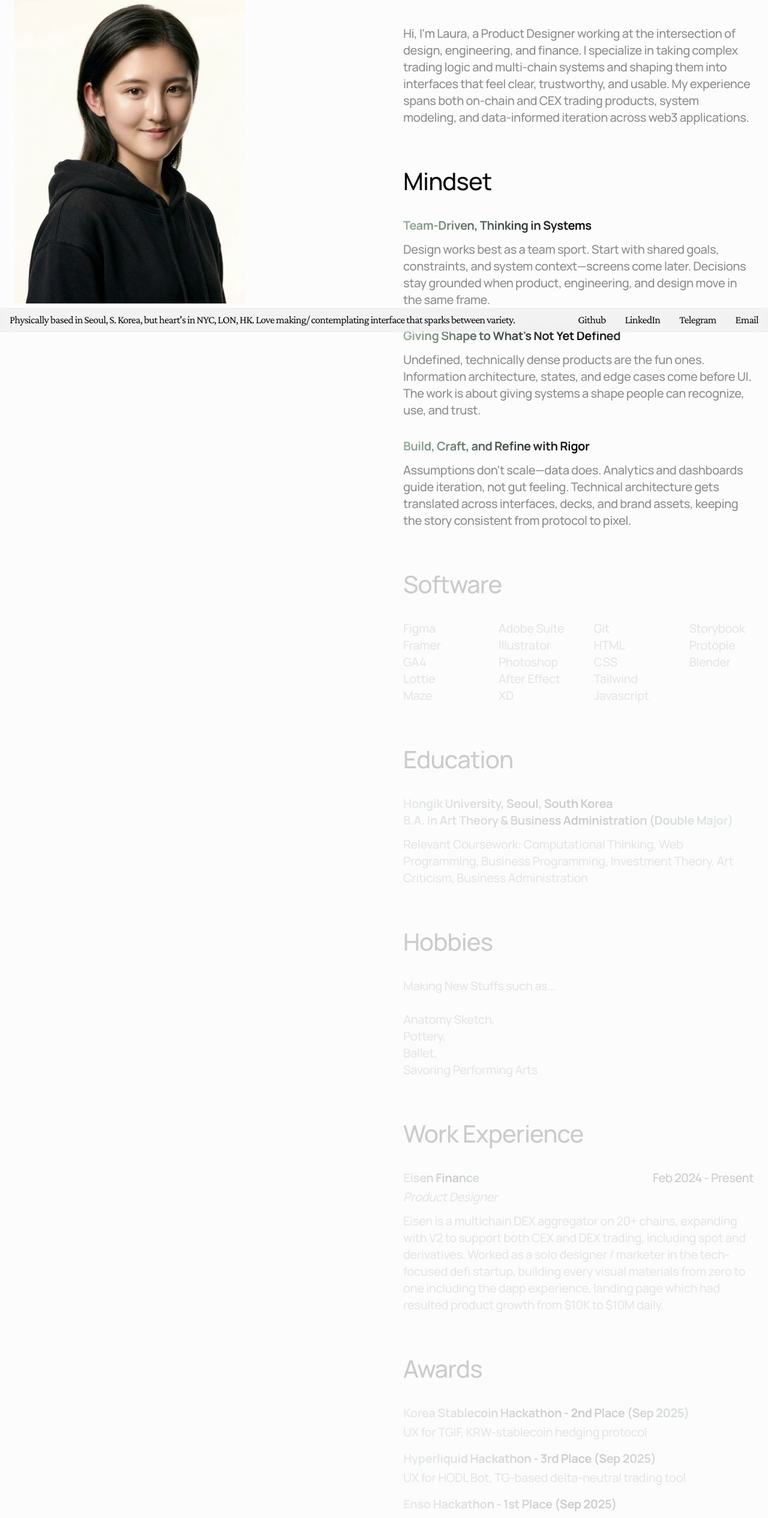
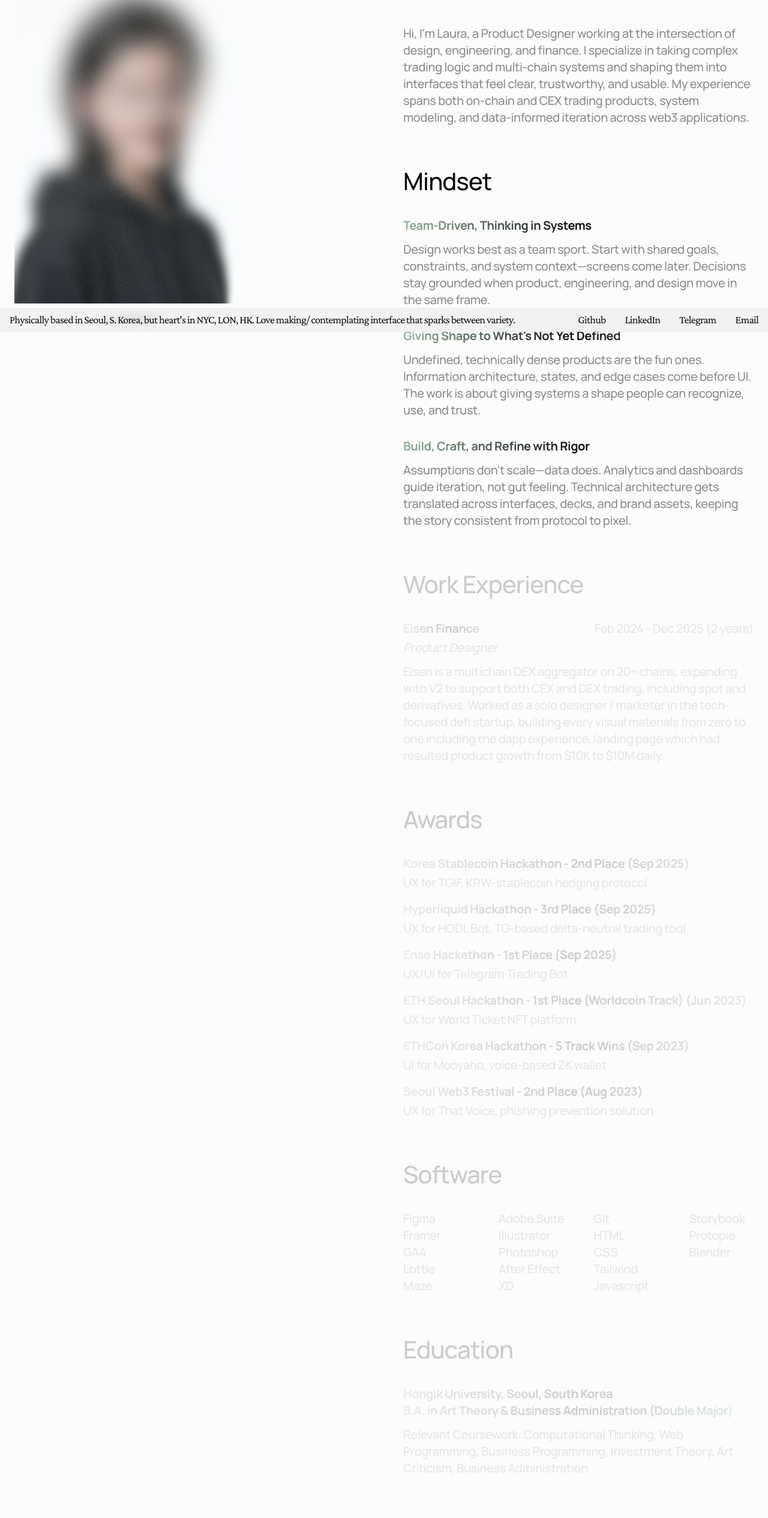
Before and after one commit to HJKUNST/portfolio-website-new, a Next.js app: page /about in a window 1280 px wide. Shown: the part 246-2777 px from the top of the page at 60% size. Built offline with nearby package versions, Linux system fonts and the light colour scheme.

Commit message:
feat: enhance About Me and Selected Works sections with new animations and image previews

```diff
--- a/src/app/about/page.tsx
+++ b/src/app/about/page.tsx
@@ -1,9 +1,32 @@
-"use client";
-
+import type { Metadata } from "next";
 import { SmoothScrollProvider } from "@/components/SmoothScrollProvider";
 import { SiteNav } from "@/components/layout/SiteNav";
 import { SiteFooter } from "@/components/layout/SiteFooter";
 import { AboutMeSection } from "@/components/sections/AboutMePage";
+
+export const metadata: Metadata = {
+  title: "About Me | Laura HJ Kim",
+  description: "Product Designer at the intersection of design, engineering, and finance.",
+  openGraph: {
+    title: "About Me | Laura HJ Kim",
+    description: "Product Designer at the intersection of design, engineering, and finance.",
+    images: [
+      {
+        url: '/about-me-prev.png',
+        width: 1200,
+        height: 630,
+        alt: 'Laura Heejoo Kim',
+      },
+    ],
+    type: 'website',
+  },
+  twitter: {
+    card: 'summary_large_image',
+    title: "About Me | Laura HJ Kim",
+    description: "Product Designer at the intersection of design, engineering, and finance.",
+    images: ['/about-me-prev.png'],
+  },
+};
 
 export default function AboutPage() {
   return (
--- a/src/app/globals.css
+++ b/src/app/globals.css
@@ -237,3 +237,22 @@ img {
 .custom-scrollbar::-webkit-scrollbar-thumb:hover {
   background: #85ADAF;
 }
+
+/* Photo blur effect */
+.photo-blur-image {
+  transition: filter 0.5s ease, outline 0.5s ease, opacity 0.5s ease;
+  outline: 2px solid transparent;
+  outline-offset: 4px;
+}
+
+/* Preview image (blurred) */
+.photo-blur-container:not(:has(img[src*="about-me-3"])) .photo-blur-image {
+  filter: blur(12px);
+}
+
+/* Actual image (clear) - when hovered or clicked */
+.photo-blur-container:has(img[src*="about-me-3"]) .photo-blur-image {
+  filter: blur(0) !important;
+  outline: 2px solid var(--gray-900);
+  outline-offset: 4px;
+}
--- a/src/components/sections/AboutMePage.tsx
+++ b/src/components/sections/AboutMePage.tsx
@@ -1,9 +1,10 @@
 "use client";
 
 import Image from "next/image";
-import { useEffect, useRef, forwardRef } from "react";
+import { useEffect, useRef, forwardRef, useState } from "react";
 import { getGSAP, ScrollTrigger } from "@/lib/motion/gsap";
 import { prefersReducedMotion } from "@/lib/motion/constants";
+import { ArrowUpIcon } from "@radix-ui/react-icons";
 
 const TitleStyle = {
   fontFamily: "var(--font-manrope), Manrope, sans-serif",
@@ -85,6 +86,18 @@ export const AboutMeSection = () => {
   const leftColRef = useRef<HTMLDivElement>(null);
   const rightColRef = useRef<HTMLDivElement>(null);
   const contentRefs = useRef<(HTMLDivElement | null)[]>([]);
+  const [isHovered, setIsHovered] = useState(false);
+  const [isMobile, setIsMobile] = useState(false);
+
+  // Detect mobile
+  useEffect(() => {
+    const checkMobile = () => {
+      setIsMobile(window.innerWidth < 768);
+    };
+    checkMobile();
+    window.addEventListener("resize", checkMobile);
+    return () => window.removeEventListener("resize", checkMobile);
+  }, []);
 
   useEffect(() => {
     if (prefersReducedMotion()) return;
@@ -213,15 +226,47 @@ export const AboutMeSection = () => {
             ref={(el) => {
               contentRefs.current[0] = el;
             }}
-            className="relative w-full md:w-[25vw] md:min-w-[24rem] aspect-[295/393] mx-auto md:mx-0"
+            className="relative w-full md:w-[25vw] md:min-w-[24rem] mx-auto md:mx-0 group"
           >
+            <div
+              className="relative aspect-[295/393] overflow-hidden photo-blur-container"
+              onMouseEnter={() => !isMobile && setIsHovered(true)}
+              onMouseLeave={() => !isMobile && setIsHovered(false)}
+              onClick={() => isMobile && setIsHovered(!isHovered)}
+            >
+              {/* Preview image (always visible, blurred) */}
+              <Image
+                src="/about-me-prev.png"
+                alt="Laura Heejoo Kim"
+                fill
+                className="object-cover photo-blur-image"
+                style={{
+                  filter: 'blur(12px)',
+                  opacity: isHovered ? 0 : 1,
+                  transition: 'opacity 0.5s ease, filter 0.5s ease, outline 0.5s ease',
+                }}
+                priority
+              />
+              {/* Actual image (fades in on hover) */}
               <Image
                 src="/about-me-3.png"
                 alt="Laura Heejoo Kim"
                 fill
-              className="object-cover"
+                className="object-cover photo-blur-image"
+                style={{
+                  filter: 'blur(0)',
+                  opacity: isHovered ? 1 : 0,
+                  outline: isHovered ? '2px solid var(--gray-900)' : '2px solid transparent',
+                  outlineOffset: '4px',
+                  transition: 'opacity 0.5s ease, filter 0.5s ease, outline 0.5s ease',
+                }}
                 priority
               />
+            </div>
+            <p className="flex items-center justify-center gap-2 mt-4 text-sm opacity-60 group-hover:opacity-100 transition-opacity duration-500">
+              <ArrowUpIcon className="w-4 h-4" />
+              {isMobile ? "Tap Here" : "Hover Here"}
+            </p>
           </div>
         </div>
 
@@ -264,6 +309,103 @@ export const AboutMeSection = () => {
                 <SectionSubtitle>Build, Craft, and Refine with Rigor</SectionSubtitle>
                 <SectionBody>
                   Assumptions don't scale—data does. Analytics and dashboards guide iteration, not gut feeling. Technical architecture gets translated across interfaces, decks, and brand assets, keeping the story consistent from protocol to pixel.
+                </SectionBody>
+              </div>
+            </div>
+          </ContentSection>
+
+          {/* Work Experience Section */}
+          <ContentSection
+            title="Work Experience"
+            ref={(el) => {
+              contentRefs.current[6] = el;
+            }}
+          >
+            <div className="space-y-6">
+              <div>
+                <div className="flex flex-col md:flex-row md:items-start md:justify-between gap-2 mb-3">
+                  <div>
+                    <a
+                      href="https://eisenfinance.com"
+                      target="_blank"
+                      rel="noopener noreferrer"
+                      className="hover:opacity-80 transition-opacity"
+                    >
+                      <h3 className="text-h3-em mb-0" style={subtitleStyle}>
+                        Eisen Finance
+                      </h3>
+                    </a>
+                    <SectionBody className="!mt-1 italic">
+                      Product Designer
+                    </SectionBody>
+                  </div>
+                  <SectionBody className="!text-[var(--gray-300)] md:text-right">
+                    Feb 2024 - Dec 2025 (2 years)
+                  </SectionBody>
+                </div>
+                <div className="space-y-2">
+                  <SectionBody className="list-disc list-inside">
+                    Eisen is a multichain DEX aggregator on 20+ chains, expanding with V2 to support both CEX and DEX trading, including spot and derivatives. Worked as a solo designer / marketer in the tech-focused defi startup, building every visual materials from zero to one including the dapp experience, landing page which had resulted product growth from $10K to $10M daily.
+                  </SectionBody>
+                </div>
+              </div>
+            </div>
+          </ContentSection>
+
+          {/* Awards Section */}
+          <ContentSection
+            title="Awards"
+            ref={(el) => {
+              contentRefs.current[7] = el;
+            }}
+          >
+            <div className="space-y-4">
+              <div>
+                <h3 className="text-h3-em mb-1" style={subtitleStyle}>
+                  Korea Stablecoin Hackathon - 2nd Place (Sep 2025)
+                </h3>
+                <SectionBody>
+                  UX for TGIF, KRW-stablecoin hedging protocol
+                </SectionBody>
+              </div>
+              <div>
+                <h3 className="text-h3-em mb-1" style={subtitleStyle}>
+                  Hyperliquid Hackathon - 3rd Place (Sep 2025)
+                </h3>
+                <SectionBody>
+                  UX for HODL Bot, TG-based delta-neutral trading tool
+                </SectionBody>
+              </div>
+              <div>
+                <h3 className="text-h3-em mb-1" style={subtitleStyle}>
+                  Enso Hackathon - 1st Place (Sep 2025)
+                </h3>
+                <SectionBody>
+                  UX/UI for Telegram Trading Bot
+                </SectionBody>
+              </div>
+              <div>
+                <h3 className="text-h3-em mb-1" style={subtitleStyle}>
+                  ETH Seoul Hackathon - 1st Place (Worldcoin Track) (Jun 2023)
+                </h3>
+                <SectionBody>
+                  UX for World Ticket NFT platform
+                </SectionBody>
+              </div>
+              <div>
+                <h3 className="text-h3-em mb-1" style={subtitleStyle}>
+                  ETHCon Korea Hackathon - 5 Track Wins (Sep 2023)
+                </h3>
+                <SectionBody>
+                  UI for Mooyaho, voice-based ZK wallet
+                </SectionBody>
+              </div>
+              <div>
+                <h3 className="text-h3-em mb-1" style={subtitleStyle}>
+                  Seoul Web3 Festival - 2nd Place (Aug 2023)
+                </h3>
+                <SectionBody>
+                  UX for That Voice, phishing prevention solution
                 </SectionBody>
               </div>
             </div>
@@ -336,104 +478,6 @@ export const AboutMeSection = () => {
               Savoring Performing Arts`}
             </SectionBody>
           </ContentSection>
-
-          {/* Work Experience Section */}
-          <ContentSection
-            title="Work Experience"
-            ref={(el) => {
-              contentRefs.current[6] = el;
-            }}
-          >
-            <div className="space-y-6">
-              <div>
-                <div className="flex flex-col md:flex-row md:items-start md:justify-between gap-2 mb-3">
-                  <div>
-                    <a
-                      href="https://eisenfinance.com"
-                      target="_blank"
-                      rel="noopener noreferrer"
-                      className="hover:opacity-80 transition-opacity"
-                    >
-                      <h3 className="text-h3-em mb-0" style={subtitleStyle}>
-                        Eisen Finance
-                      </h3>
-                    </a>
-                    <SectionBody className="!mt-1 italic">
-                      Product Designer
-                    </SectionBody>
-                  </div>
-                  <SectionBody className="!text-[var(--gray-900)] md:text-right">
-                    Feb 2024 - Present
-                  </SectionBody>
-                </div>
-                <div className="space-y-2">
-                  <SectionBody className="list-disc list-inside">
-                    Eisen is a multichain DEX aggregator on 20+ chains, expanding with V2 to support both CEX and DEX trading, including spot and derivatives. Worked as a solo designer / marketer in the tech-focused defi startup, building every visual materials from zero to one including the dapp experience, landing page which had resulted product growth from $10K to $10M daily.
-                  </SectionBody>
-                </div>
-              </div>
-            </div>
-          </ContentSection>
-
-          {/* Awards Section */}
-          <ContentSection
-            title="Awards"
-            ref={(el) => {
-              contentRefs.current[7] = el;
-            }}
-            className="pb-40"
-          >
-            <div className="space-y-4">
-              <div>
-                <h3 className="text-h3-em mb-1" style={subtitleStyle}>
-                  Korea Stablecoin Hackathon - 2nd Place (Sep 2025)
-                </h3>
-                <SectionBody>
-                  UX for TGIF, KRW-stablecoin hedging protocol
-                </SectionBody>
-              </div>
-              <div>
-                <h3 className="text-h3-em mb-1" style={subtitleStyle}>
-                  Hyperliquid Hackathon - 3rd Place (Sep 2025)
-                </h3>
-                <SectionBody>
-                  UX for HODL Bot, TG-based delta-neutral trading tool
-                </SectionBody>
-              </div>
-              <div>
-                <h3 className="text-h3-em mb-1" style={subtitleStyle}>
-                  Enso Hackathon - 1st Place (Sep 2025)
-                </h3>
-                <SectionBody>
-                  UX/UI for Telegram Trading Bot
-                </SectionBody>
-              </div>
-              <div>
-                <h3 className="text-h3-em mb-1" style={subtitleStyle}>
-                  ETH Seoul Hackathon - 1st Place (Worldcoin Track) (Jun 2023)
-                </h3>
-                <SectionBody>
-                  UX for World Ticket NFT platform
-                </SectionBody>
-              </div>
-              <div>
-                <h3 className="text-h3-em mb-1" style={subtitleStyle}>
-                  ETHCon Korea Hackathon - 5 Track Wins (Sep 2023)
-                </h3>
-                <SectionBody>
-                  UI for Mooyaho, voice-based ZK wallet
-                </SectionBody>
-              </div>
-              <div>
-                <h3 className="text-h3-em mb-1" style={subtitleStyle}>
-                  Seoul Web3 Festival - 2nd Place (Aug 2023)
-                </h3>
-                <SectionBody>
-                  UX for That Voice, phishing prevention solution
-                </SectionBody>
-              </div>
-            </div>
-          </ContentSection>
         </div>
       </div>
     </section>
```
Also changed, not shown: src/components/sections/SelectedWorksPage.tsx (+141 -16 lines), public/about-me-prev.png (added), src/components/sections/HeroSection.tsx (indentation only). Lines whose indentation alone changed are shown as unchanged.
